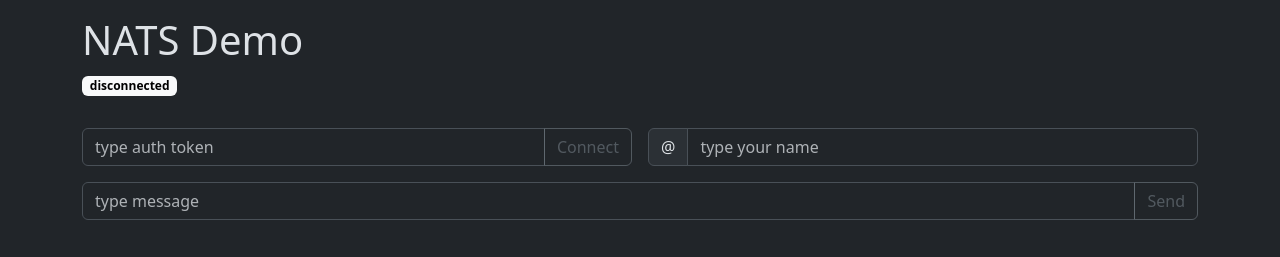
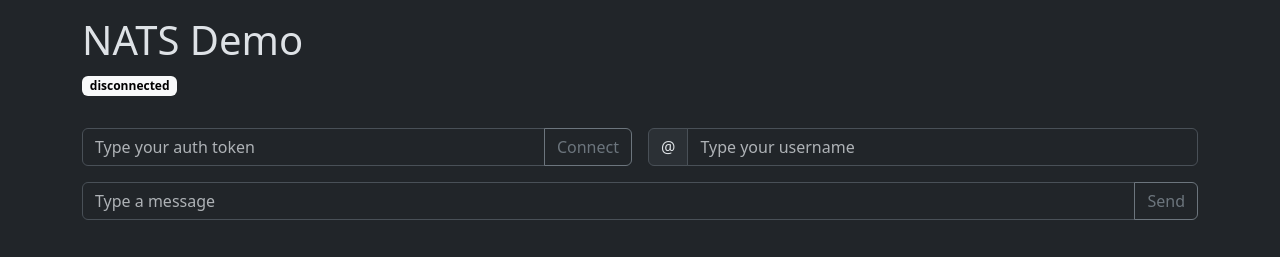
Before and after one commit to heikkilamarko/nats-demo, a SvelteKit app in the folder ui/: page / in a window 1280 px wide. Shown: the top 257 px of the page. Built offline with nearby package versions, Linux system fonts and the light colour scheme.

Commit message:
Add input validation.

```diff
--- a/ui/package.json
+++ b/ui/package.json
@@ -14,7 +14,7 @@
 		"@sveltejs/kit": "2.8.0",
 		"@sveltejs/vite-plugin-svelte": "4.0.0",
 		"prettier": "3.3.3",
-		"prettier-plugin-svelte": "3.2.7",
+		"prettier-plugin-svelte": "3.2.8",
 		"sass": "1.80.6",
 		"svelte": "5.1.14",
 		"vite": "5.4.11"
--- a/ui/src/lib/ErrorMessage.svelte
+++ b/ui/src/lib/ErrorMessage.svelte
@@ -1,7 +1,7 @@
 <script>
-	import { store } from './store.svelte.js';
+	let { message } = $props();
 </script>
 
-{#if store.error}
-	<span class="badge txt text-bg-danger">{store.error}</span>
+{#if message}
+	<span class="badge txt text-bg-danger">{message}</span>
 {/if}
--- a/ui/src/lib/Message.svelte
+++ b/ui/src/lib/Message.svelte
@@ -4,7 +4,7 @@
 	let { message } = $props();
 </script>
 
-<div class="mb-3 p-2 border rounded" in:fly={{ x: 200, duration: 400 }}>
-	<div class="sender fw-bold mb-2">{message.user}</div>
+<div class="mb-3 px-3 py-2 border rounded" in:fly={{ x: 200, duration: 400 }}>
+	<div class="sender fw-bold">{message.user}</div>
 	<div class="text-muted text-break">{message.text}</div>
 </div>
--- a/ui/src/routes/+page.svelte
+++ b/ui/src/routes/+page.svelte
@@ -10,6 +10,10 @@
 		store.connect();
 	}
 
+	function handleValidateMessage(event) {
+		event.target.setCustomValidity?.(store.isConnected ? '' : 'You must connect first.');
+	}
+
 	function handlePublishMessage(event) {
 		event.preventDefault();
 		store.publishMessage();
@@ -20,7 +24,7 @@
 	<h1>{store.title}</h1>
 
 	<ConnectionStatus />
-	<ErrorMessage />
+	<ErrorMessage message={store.error} />
 
 	<div class="row g-3 my-3">
 		<div class="col-12 col-md-6">
@@ -29,13 +33,13 @@
 					type="password"
 					name="token"
 					class="form-control"
-					placeholder="type auth token"
+					placeholder="Type your auth token"
 					autocomplete="off"
+					required
+					maxlength="50"
 					bind:value={store.token}
 				/>
-				<button class="btn btn-outline-secondary" type="submit" disabled={!store.canConnect}
-					>Connect</button
-				>
+				<button class="btn btn-outline-secondary" type="submit">Connect</button>
 			</form>
 		</div>
 
@@ -45,25 +49,31 @@
 				<input
 					type="text"
 					name="user"
+					form="message-form"
 					class="form-control"
-					placeholder="type your name"
+					placeholder="Type your username"
 					autocomplete="off"
+					required
+					minlength="3"
+					maxlength="50"
 					bind:value={store.user}
 				/>
 			</div>
 		</div>
 
 		<div class="col-12">
-			<form class="input-group" onsubmit={handlePublishMessage}>
+			<form id="message-form" class="input-group" onsubmit={handlePublishMessage}>
 				<input
 					type="text"
 					name="message"
 					class="form-control"
-					placeholder="type message"
+					placeholder="Type a message"
 					autocomplete="off"
+					required
+					maxlength="1000"
 					bind:value={store.message}
 				/>
-				<button class="btn btn-outline-secondary" type="submit" disabled={!store.canPublishMessage}
+				<button class="btn btn-outline-secondary" type="submit" onclick={handleValidateMessage}
 					>Send</button
 				>
 			</form>
```
Also changed, not shown: 1 other file (tests, documents, lock files or other folders).
